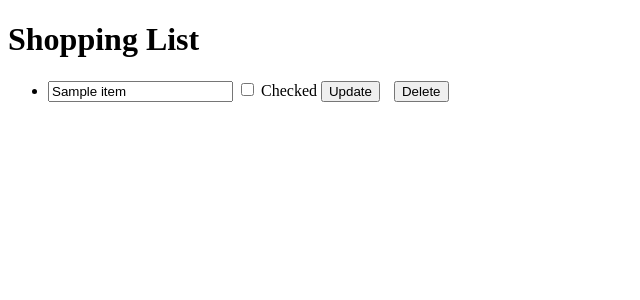
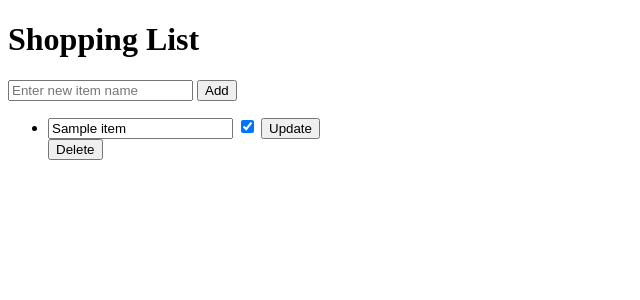
Before and after one commit to Zash22/my-mvc, a PHP site: page /list in a window 1280 px wide. Shown: the top 300 px of the page, without its empty margins (0-640 px from the left). Run offline with PHP 8.4, Linux system fonts and the light colour scheme; tables that the repository leaves empty or names only in its code hold one stand-in row (values such as "Sample post").

Commit message:
add item functionality

```diff
--- a/app/controllers/ShoppingController.php
+++ b/app/controllers/ShoppingController.php
@@ -17,7 +17,13 @@ class ShoppingController extends Controller
     }
     public function add(): void
     {
-        die('post');
+        $shoppingService = new ShoppingService();
+
+        $shoppingService->addItem($_POST);
+
+        $items = $shoppingService->showItems();
+
+        $this->view('shopping/index', ['items' => $items]);
     }
 
     public function update(): void
--- a/app/models/ShoppingList.php
+++ b/app/models/ShoppingList.php
@@ -14,10 +14,17 @@ class ShoppingList extends Model
 
     public static function insert(array $data): void
     {
+        $sql = "INSERT INTO items (name, checked) VALUES (:name, 0)";
+        self::query($sql, [
+            'name' => $data['name'],
+//            'email' => $data['email']
+        ]);
     }
 
     public static function update(array $data): void
     {
+        $data['checked'] = isset($_POST['checked']) ? '1' : '0';
+
         $sql = "UPDATE items SET name = :name, checked = :checked WHERE id = :id";
         self::query($sql, [
             'name' => $data['name'],
--- a/app/repositories/ShoppingRepository.php
+++ b/app/repositories/ShoppingRepository.php
@@ -19,9 +19,9 @@ class ShoppingRepository
         return $items;
     }
 
-    public function addItem(): void
+    public function addItem($data): void
     {
-        ShoppingList::insert();
+        ShoppingList::insert($data);
     }
 
     public function updateItem($data): void
--- a/app/services/ShoppingService.php
+++ b/app/services/ShoppingService.php
@@ -20,12 +20,12 @@ class ShoppingService
         return $this->repository->getAllItems();
     }
 
-    public function addItem(): array
+    public function addItem(array $data): void
     {
-        return $this->repository->addItem();
+        $this->repository->addItem($data);
     }
 
-    public function updateItem($data): void
+    public function updateItem(array $data): void
     {
         $this->repository->updateItem($data);
     }
--- a/app/views/shopping/index.php
+++ b/app/views/shopping/index.php
@@ -7,28 +7,27 @@
 <body>
 <h1>Shopping List</h1>
 
+<!-- Add Item Form -->
+<form action="/list" method="POST">
+    <input type="text" name="name" placeholder="Enter new item name" required>
+    <input type="submit" value="Add">
+</form>
+
 <?php if (!empty($data['items'])): ?>
     <ul>
         <?php foreach ($data['items'] as $item): ?>
             <li>
-                <form action="/list" method="POST" style="display:inline-block; margin-right: 10px;">
+                <form action="/list" method="POST">
                     <input type="hidden" name="_method" value="PATCH">
                     <input type="hidden" name="id" value="<?= htmlspecialchars($item['id']) ?>">
-
                     <input type="text" name="name" value="<?= htmlspecialchars($item['name']) ?>">
-
-                    <label>
-                        <input type="checkbox" name="checked" value="1" <?= $item['checked'] == '1' ? 'checked' : '' ?>>
-                        Checked
-                    </label>
-
-                    <button type="submit">Update</button>
+                    <input type="checkbox" name="checked" value="1" <?= $item['checked'] ? 'checked' : '' ?>>
+                    <input type="submit" value="Update">
                 </form>
-
-                <form action="/list" method="POST" style="display:inline-block;">
+                <form action="/list" method="POST" style="display:inline;">
                     <input type="hidden" name="_method" value="DELETE">
                     <input type="hidden" name="id" value="<?= htmlspecialchars($item['id']) ?>">
-                    <button type="submit" onclick="return confirm('Are you sure you want to delete this item?')">Delete</button>
+                    <input type="submit" value="Delete">
                 </form>
             </li>
         <?php endforeach; ?>
```
